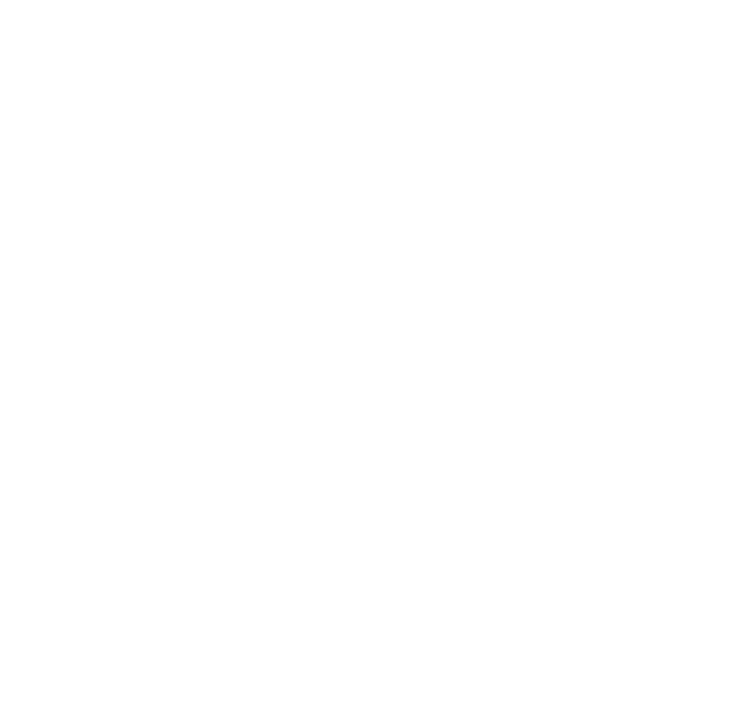
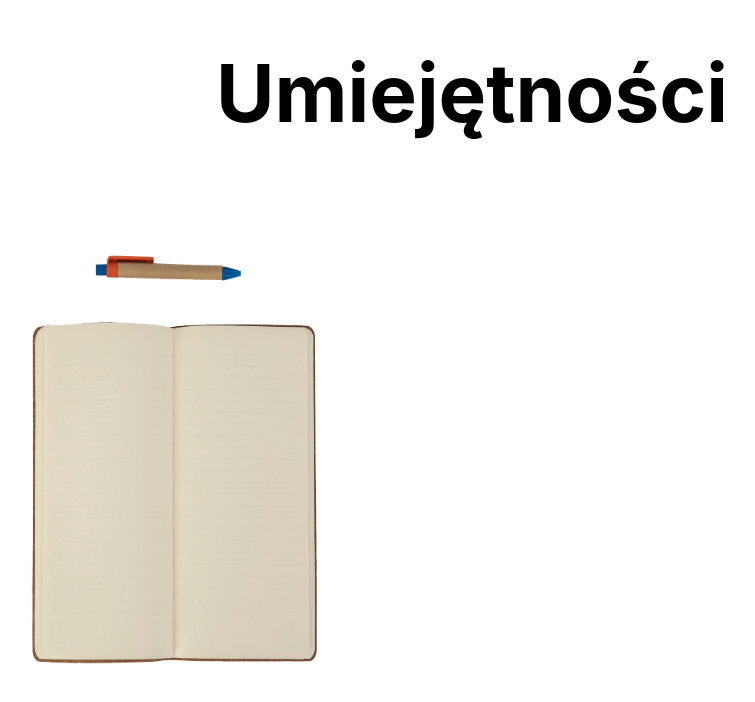
Before and after one commit to RudnickiPawel/p_rudnicki_portfolio, a React (Create React App) app: page / in a window 1280 px wide. Shown: the part 1480-2182 px from the top of the page, without its empty margins (168-923 px from the left). Built offline with nearby package versions, Linux system fonts and the light colour scheme.

Commit message:
image for skills section

```diff
--- a/src/components/Main/Main.js
+++ b/src/components/Main/Main.js
@@ -3,6 +3,7 @@
 import ProjectCard from './Section/ProjectCard/ProjectCard';
 import Arrow from './Arrow/Arrow';
 import '../../styles/main.css';
+import notebookImage from './../../assets/notebook.jpg'
 
 //contains the code, so App.js doesnt have to
 const Main = (props) => {
@@ -33,10 +34,12 @@
         {/*styling for icon is in _Section.sass*/}
 
       </Section>
-      {/* <Section id='skills'>
+      <Section id='skills'>
         <h1 className='Section__title'>Umiejętności</h1>
+        <img className='Section__image' src={notebookImage} alt='' />
       </Section>
-      <Section id='about'>
+
+      {/* <Section id='about'>
         <h1 className='Section__title'>O mnie</h1>
       </Section>
       <Section id='contact'>
--- a/src/components/Main/Section/_Section.sass
+++ b/src/components/Main/Section/_Section.sass
@@ -1,14 +1,15 @@
 .Section
   display: flex
   margin: 90px
-  color: #fff
-  // border-radius: 2.25rem
+  color: #000
   position: relative
+  flex-direction: column
   a
     text-decoration: none
     color: inherit
 
   &--Card
+    flex-direction: row
     padding-bottom: 40px
     background-color: rgba(0, 0, 0, 0.5)
     justify-content: space-around
@@ -16,6 +17,7 @@
     max-width: 1440px
     margin: 200px auto 200px
     border-radius: 3%
+    color: #fff
     @media screen and ( max-width: 768px )
       margin-top: 0
       border-radius: 0
@@ -25,3 +27,7 @@
     font-size: 80px
     @media screen and (max-width: 360px)
       font-size: 40px
+
+  &__image
+    width: 500px
+    height: 500px
--- a/src/styles/main.css
+++ b/src/styles/main.css
@@ -272,8 +272,12 @@
   display: -ms-flexbox;
   display: flex;
   margin: 90px;
-  color: #fff;
+  color: #000;
   position: relative;
+  -webkit-box-orient: vertical;
+  -webkit-box-direction: normal;
+      -ms-flex-direction: column;
+          flex-direction: column;
 }
 
 .Section a {
@@ -282,6 +286,10 @@
 }
 
 .Section--Card {
+  -webkit-box-orient: horizontal;
+  -webkit-box-direction: normal;
+      -ms-flex-direction: row;
+          flex-direction: row;
   padding-bottom: 40px;
   background-color: rgba(0, 0, 0, 0.5);
   -ms-flex-pack: distribute;
@@ -291,6 +299,7 @@
   max-width: 1440px;
   margin: 200px auto 200px;
   border-radius: 3%;
+  color: #fff;
 }
 
 @media screen and (max-width: 768px) {
@@ -309,6 +318,11 @@
   .Section__title {
     font-size: 40px;
   }
+}
+
+.Section__image {
+  width: 500px;
+  height: 500px;
 }
 
 .ProjectCard {
```
Also changed, not shown: src/assets/notebook.jpg (added).
